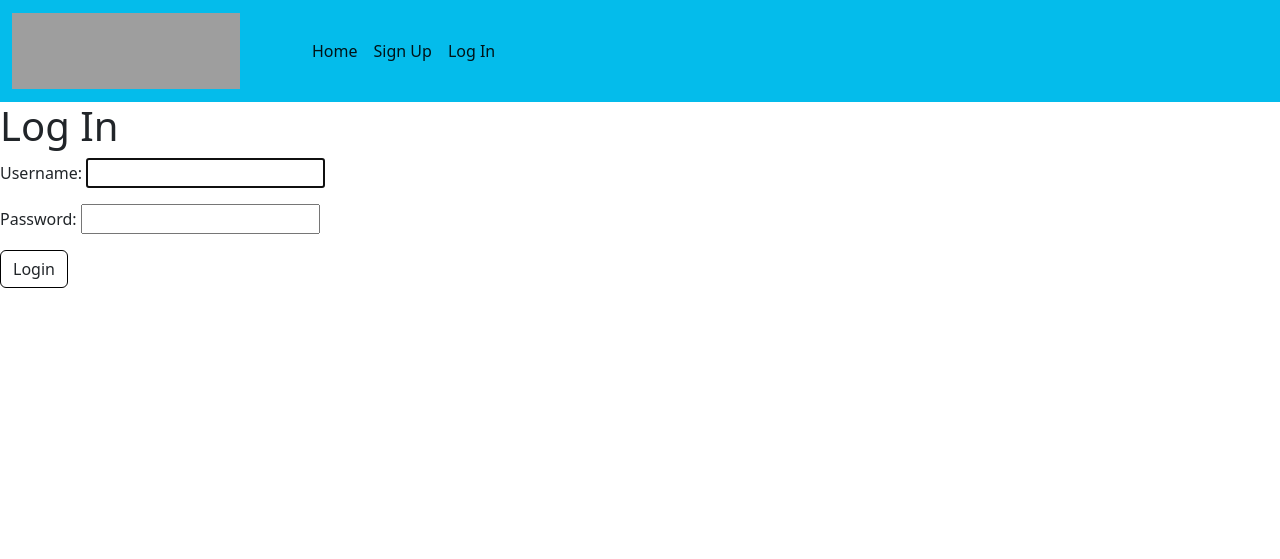
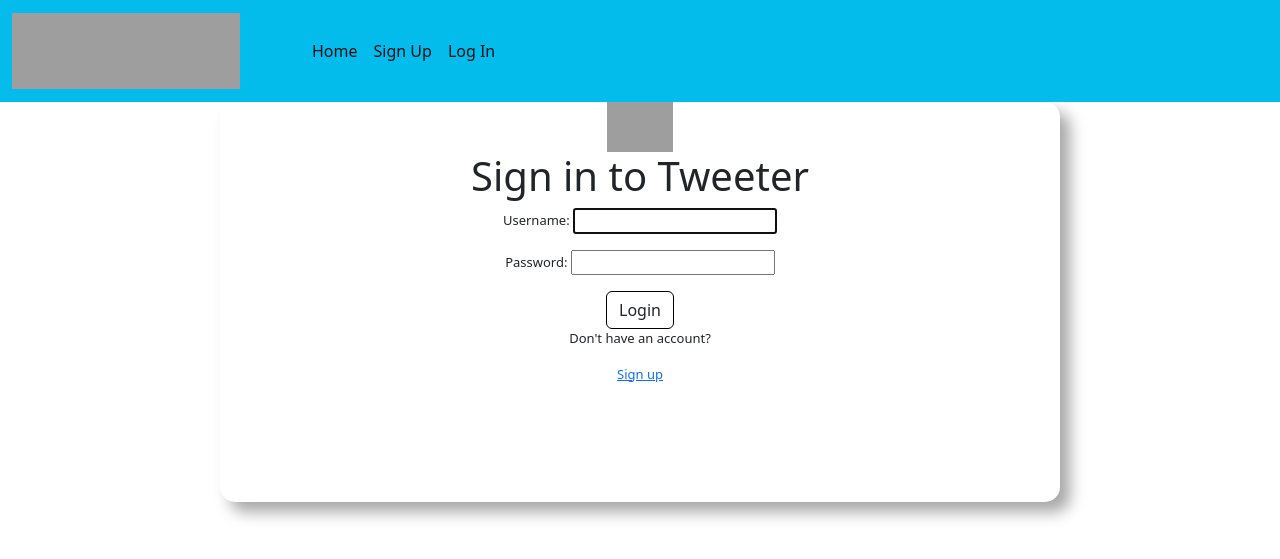
Before and after one commit to coltonsaywhatt/Tweepy, a Django app: page /accounts/login/ in a window 1280 px wide. Shown: the top 559 px of the page. Run offline with Django 4.2, Linux system fonts and the light colour scheme; parts of the project's set-up code (start-up, migrations or seed data) failed here and were passed over; grey boxes are pictures that could not be loaded.

Commit message:
added css to login

```diff
--- a/main_app/static/css/style.css
+++ b/main_app/static/css/style.css
@@ -92,3 +92,18 @@
     padding: 6px 100px;
     border-radius: 24px;
 }
+
+.login-container {
+    justify-content: center;
+    font-size: small;
+    background-color: white;
+    width: 840px;
+    height: 400px;
+    margin: auto;
+    border-radius: 15px;
+    text-align: center;
+    box-shadow: 10px 10px 15px rgb(0 0 0 / 35%);
+}
+.login-container img {
+    height: 50px;
+}
--- a/main_app/templates/registration/login.html
+++ b/main_app/templates/registration/login.html
@@ -1,14 +1,18 @@
 {% extends 'base.html' %}
 {% block content %}
 
-<h1>Log In</h1>
+<div class="login-container">
+  <img src="https://i.ibb.co/WfBwzk9/cute-bird-silhouette-isolated-icon-design-vector-9482655.png" alt="tweepy logo">
+  <h1>Sign in to Tweeter</h1>
 
   <form method="POST" action="{% url 'login' %}">
     {% csrf_token %}
     {{ form.as_p }}
     <input type="submit" class="btn" value="Login">
     <input type="hidden" name="next" value="{{ next }}">
+    <br>
+    <p>Don't have an account?</p><a href="{% url 'signup' %}">Sign up</a>
   </form>
-
+</div>
 
 {% endblock %}
```
Lines whose indentation alone changed are shown as unchanged.
